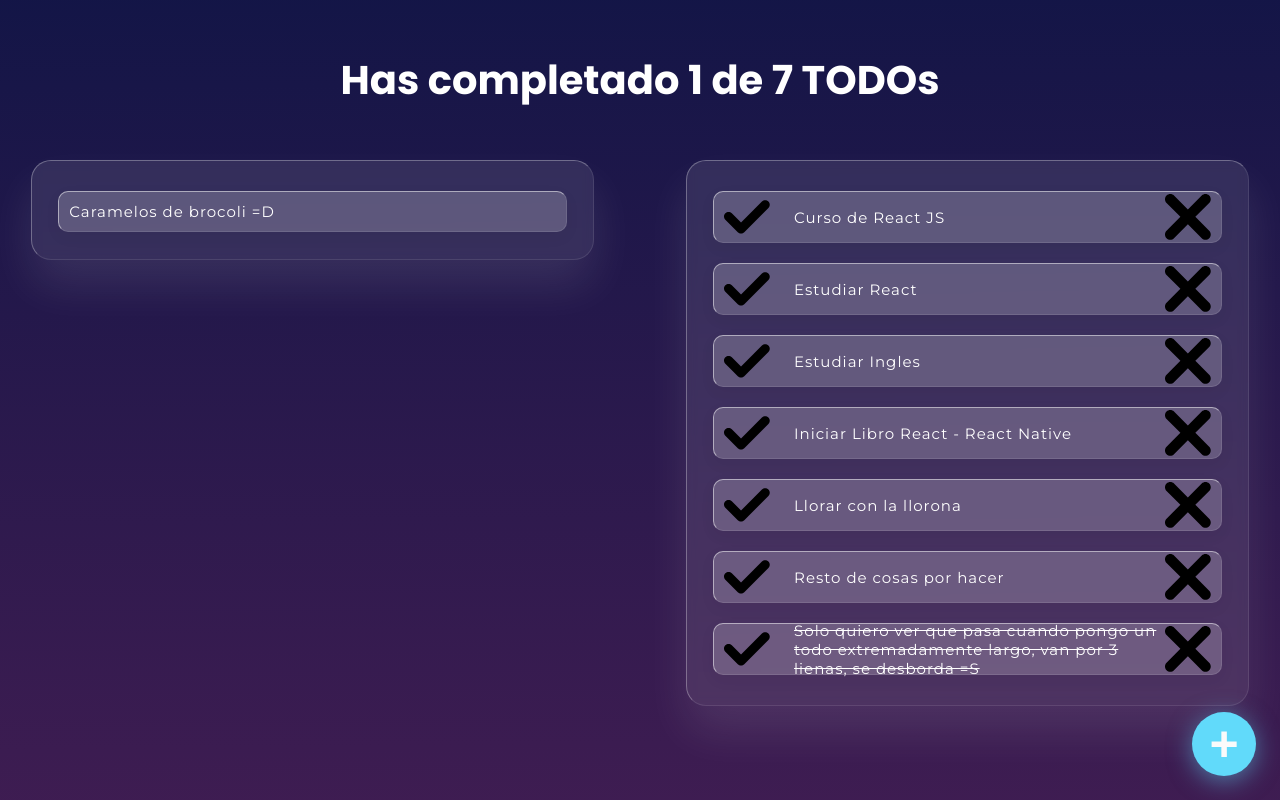
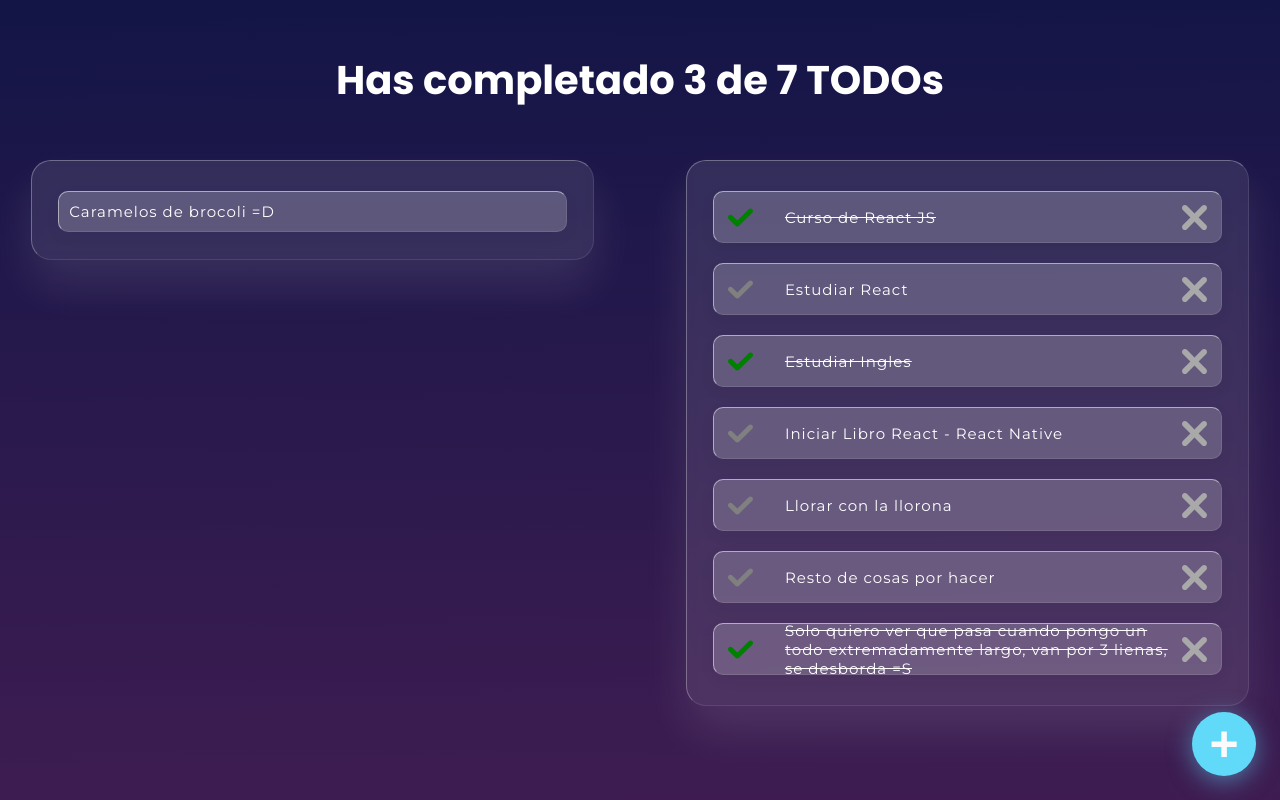
Before and after one commit to nOm-1986/todos, a React (Create React App) app: page / in a window 1280 px wide. Built offline with nearby package versions, Linux system fonts and the light colour scheme.

Commit message:
Custome SVG icons ready with their events

```diff
--- a/src/App.js
+++ b/src/App.js
@@ -7,9 +7,9 @@ import {CreateTodoButton} from "./CreateTodoButton";
 import './App.css';
 
 const defaultToDos =  [
-    {text: 'Curso de React JS ', completed: false},
+    {text: 'Curso de React JS ', completed: true},
     {text: 'Estudiar React', completed: false},
-    {text: 'Estudiar Ingles', completed: false},
+    {text: 'Estudiar Ingles', completed: true},
     {text: 'Iniciar Libro React - React Native', completed: false},
     {text: 'Llorar con la llorona', completed: false},
     {text: 'Resto de cosas por hacer', completed: false},
--- a/src/CompleteIcon.js
+++ b/src/CompleteIcon.js
@@ -1,12 +1,9 @@
 import React from "react";
 import { TodoIcon } from "./TodoIcon";
 
-const CompleteIcon = () => {
+const CompleteIcon = ({ completed, onClick }) => {
     return(
-        <TodoIcon
-            type="check"
-            color="green"
-        />
+        <TodoIcon type="check" color={ completed? 'green' : 'gray'} onClick={onClick} />
     )
 }
 
--- a/src/DeleteIcon.js
+++ b/src/DeleteIcon.js
@@ -2,13 +2,12 @@ import React from "react";
 import { TodoIcon } from "./TodoIcon";
 
 
-const DeleteIcon = () => {
+const DeleteIcon = ({onClick}) => {
     return(
         <TodoIcon
             type="delete"
-            color="red"
-            width="100"
-            height="100"
+            color="darkGray"
+            onClick={onClick}
         />
     )
 }
--- /dev/null
+++ b/src/TodoIcon.css
@@ -0,0 +1,34 @@
+
+.Icon-container {
+    cursor: pointer;
+    display: flex;
+    justify-content: center;
+    align-items: center;
+    height: 25px;
+    width: 25px;
+    font-size: 24px;
+    font-weight: bold;
+    /* background-color: #CCC; */
+}
+
+.Icon-container-check {
+  color: white;
+}
+
+.Icon-container-check--active {
+  color: #0ddd5d;
+}
+
+
+.Icon-svg {
+  width: 200%;
+  height: 100%;
+}
+
+.Icon-container-delete:hover .Icon-svg {
+  fill:  #e04257;
+}
+
+.Icon-container-check:hover .Icon-svg {
+  fill:  #57e075;
+}
--- a/src/TodoIcon.js
+++ b/src/TodoIcon.js
@@ -1,16 +1,17 @@
 import React from "react";
 import { ReactComponent as CheckSVG } from './check.svg';
 import { ReactComponent as DeleteSVG } from './delete.svg';
+import "./TodoIcon.css";
 
 const iconTypes = {
-   "check": <CheckSVG/>,
-   "delete": <DeleteSVG/>
+   "check": (color) => <CheckSVG className="Icon-svg" fill={color}/>,
+   "delete": (color) => <DeleteSVG className="Icon-svg" fill={color}/>
 }
 
-const TodoIcon = ({ type }) => {
+const TodoIcon = ({ type, color, onClick }) => {
     return(
-        <span className={`Icon Icon-svg Icon-${type}`}>
-            {iconTypes[type]}
+        <span className={`Icon-container Icon-container-${type}`} onClick={onClick}>
+            {iconTypes[type](color)}
         </span>
     );
 }
--- a/src/TodoItem.css
+++ b/src/TodoItem.css
@@ -45,23 +45,3 @@
 .TodoItem-p--complete {
   text-decoration: line-through;
 }
-
-.Icon {
-  cursor: pointer;
-  display: flex;
-  justify-content: center;
-  align-items: center;
-  height: 48px;
-  width: 48px;
-  font-size: 24px;
-  font-weight: bold;
-  /* background-color: #CCC; */
-}
-
-.Icon-check--active {
-  color: #4caf50;
-}
-
-.Icon-delete:hover {
-  color: red;
-}
--- a/src/TodoItem.js
+++ b/src/TodoItem.js
@@ -8,7 +8,7 @@ function TodoItem(props) {
 
     return (
         <li className="card">
-            <CompleteIcon/>
+            <CompleteIcon completed={props.completed} onClick={props.onComplete}/>
             {/* <span className={`Icon Icon-check ${props.completed && 'Icon-check--active'}`} onClick={props.onComplete}>
                 <BsCheckCircle/>
             </span> */}
@@ -19,7 +19,7 @@ function TodoItem(props) {
             {/* <span className="Icon Icon-delete" onClick={props.onDelete}>
                 <BsFillXOctagonFill/>
             </span> */}
-            <DeleteIcon/>
+            <DeleteIcon onClick={props.onDelete}/>
         </li>
     );
 }
```
